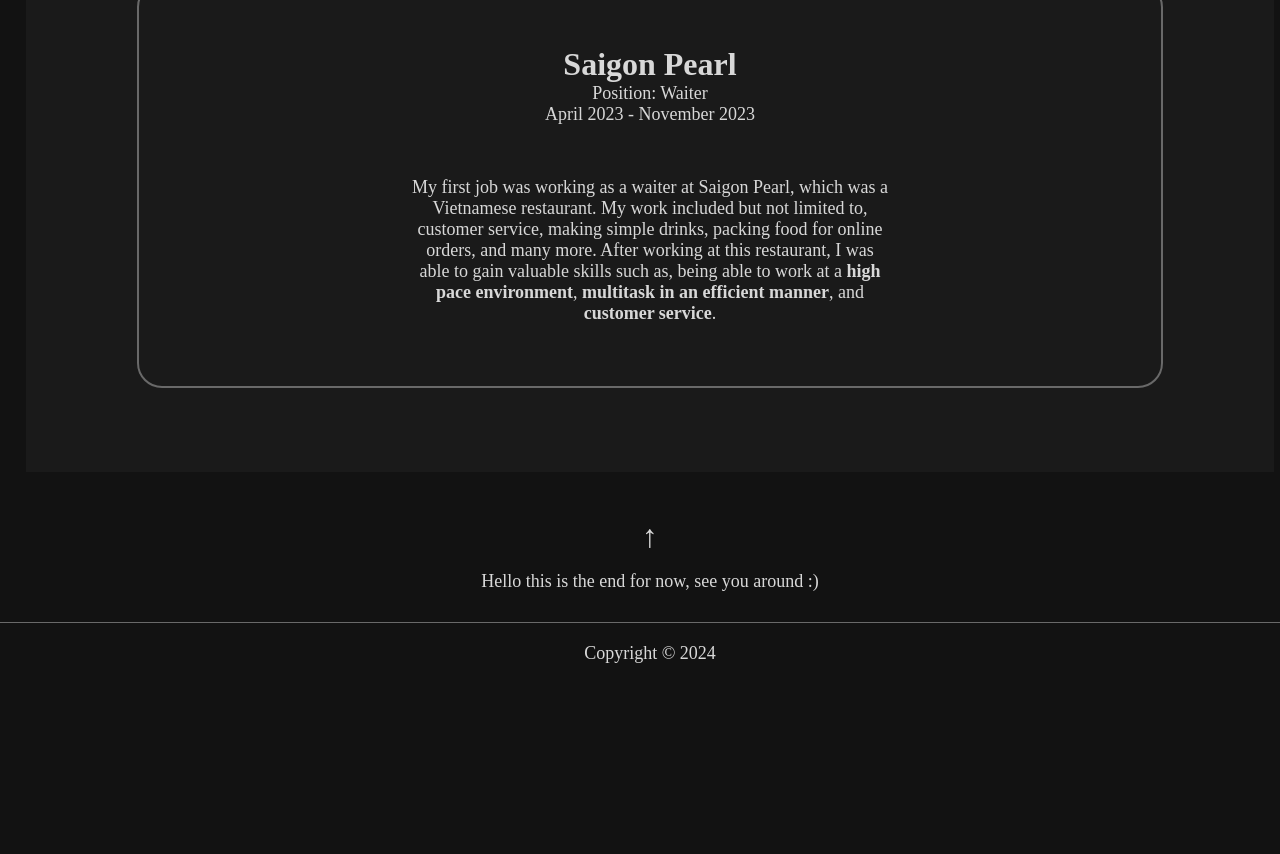
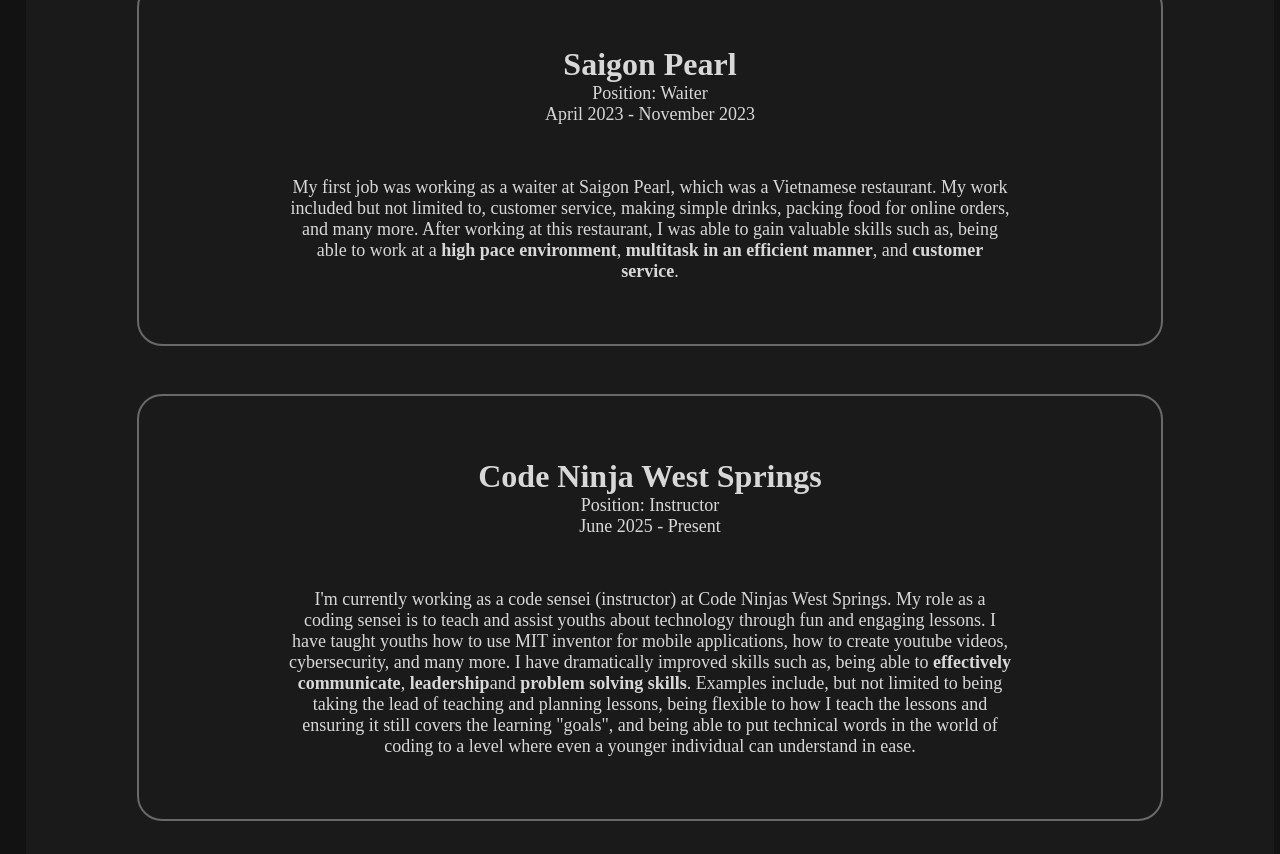
Before and after one commit to Ken-Calgary/my-website, a plain HTML site: page index.html in a window 1280 px wide. Shown: the part 5046-5900 px from the top of the page. Before the commit the page ends 5730 px from the top, so only its background shows below. Drawn offline with Linux system fonts and the light colour scheme.

Commit message:
Added Code Ninjas experience

```diff
--- a/index.html
+++ b/index.html
@@ -250,12 +250,34 @@
                 <p class ="sub-header-small">April 2023 - November 2023</p>
               </div>
               <div class="experience-desc">
-                <ul class="info">
+                <ul class="info-experience">
                   <li>
                     My first job was working as a waiter at Saigon Pearl, which was a Vietnamese restaurant. My work included but not limited to,
                     customer service, making simple drinks, packing food for online orders, and many more. After working at this restaurant, I was able
                     to gain valuable skills such as, being able to work at a <b>high pace environment</b>, <b>multitask in an efficient manner</b>, and
                     <b>customer service</b>.
+                  </li>
+                </ul>
+              </div>
+            </div>
+          </div>
+
+          <div class="experience">
+            <div class="experience-info">
+              <div class="experience-title">
+                <p class="company">Code Ninja West Springs</p>
+                <p class="sub-header-small">Position: Instructor</p>
+                <p class ="sub-header-small">June 2025 - Present</p>
+              </div>
+              <div class="experience-desc">
+                <ul class="info-experience">
+                  <li>
+                    I'm currently working as a code sensei (instructor) at Code Ninjas West Springs. My role as a coding sensei is to teach and
+                    assist youths about technology through fun and engaging lessons. I have taught youths how to use MIT inventor for mobile
+                    applications, how to create youtube videos, cybersecurity, and many more. I have dramatically improved skills such as, being able to
+                    <b>effectively communicate</b>, <b>leadership</b>and <b>problem solving skills</b>. Examples include, but not limited to being
+                    taking the lead of teaching and planning lessons, being flexible to how I teach the lessons and ensuring it still covers the learning "goals",
+                    and being able to put technical words in the world of coding to a level where even a younger individual can understand in ease.
                   </li>
                 </ul>
               </div>
--- a/style.css
+++ b/style.css
@@ -193,6 +193,13 @@
   list-style: none;
   align-content: center;
   max-width: 50%;
+}
+
+.info-experience {
+  font-size: 18px;
+  list-style: none;
+  align-content: center;
+  max-width: 75%;
 }
 
 .profile {
```
